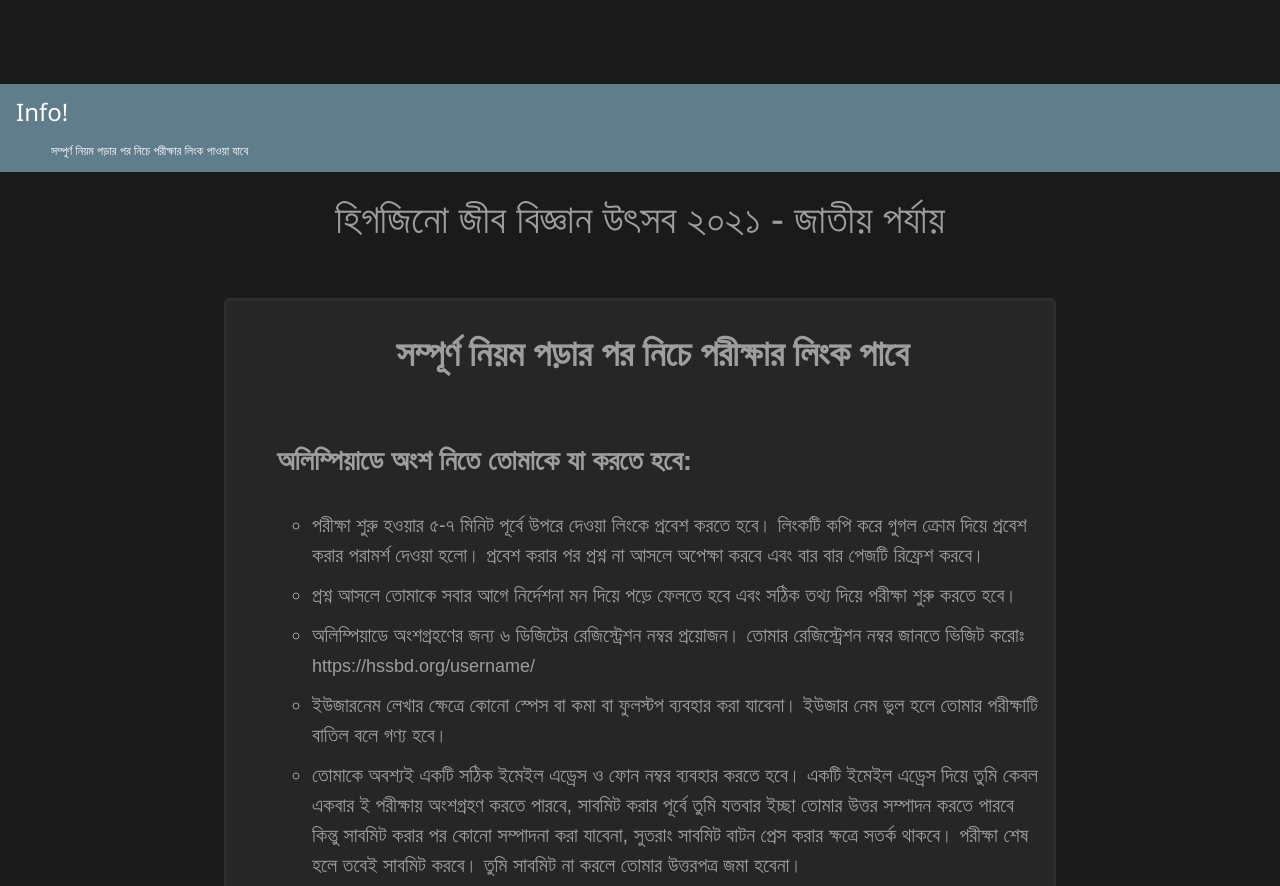
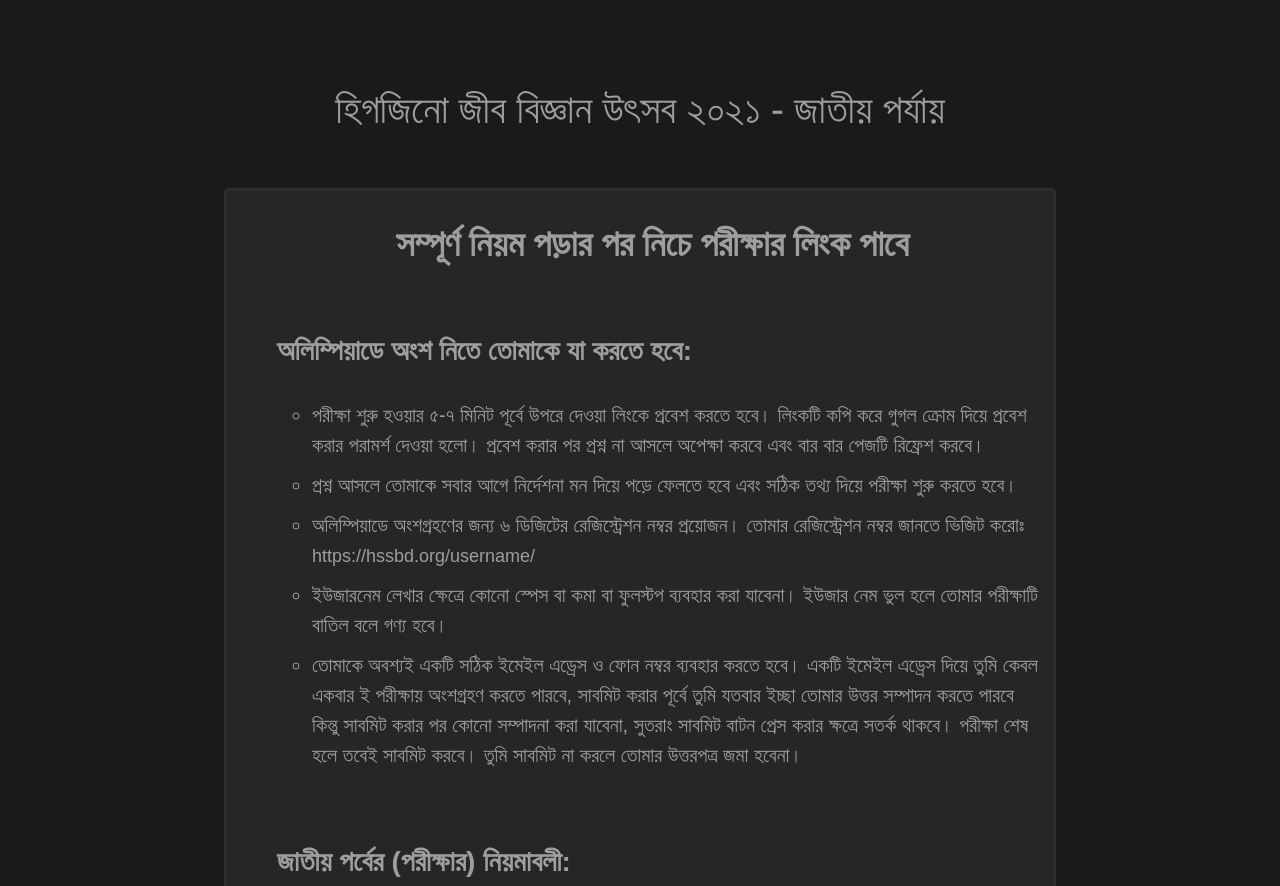
Before and after one commit to mahir28/hbo-nat21, a plain HTML site: page rules/index.html in a window 1280 px wide. Shown: the top 886 px of the page. Drawn offline with nearby package versions, Linux system fonts and the light colour scheme; a web font is replaced by a local one.

Commit message:
Update index.html

```diff
--- a/rules/index.html
+++ b/rules/index.html
@@ -32,10 +32,10 @@
 <body style="font-family: 'Bangla', sans-serif;"><br><br><br>
 <!-- partial:index.partial.html -->
 <!-- Logo -->
-  <div class="w3-panel w3-blue-grey">
+<!--   <div class="w3-panel w3-blue-grey">
   <h3>Info!</h3>
   <p>সম্পূর্ণ নিয়ম পড়ার পর নিচে পরীক্ষার লিংক পাওয়া যাবে</p>
-</div>
+</div> -->
 <center><h1 style="font-size: 40px;">হিগজিনো জীব বিজ্ঞান উৎসব ২০২১ - জাতীয় পর্যায়</h1>
 </center>
 <!-- Content -->
```
